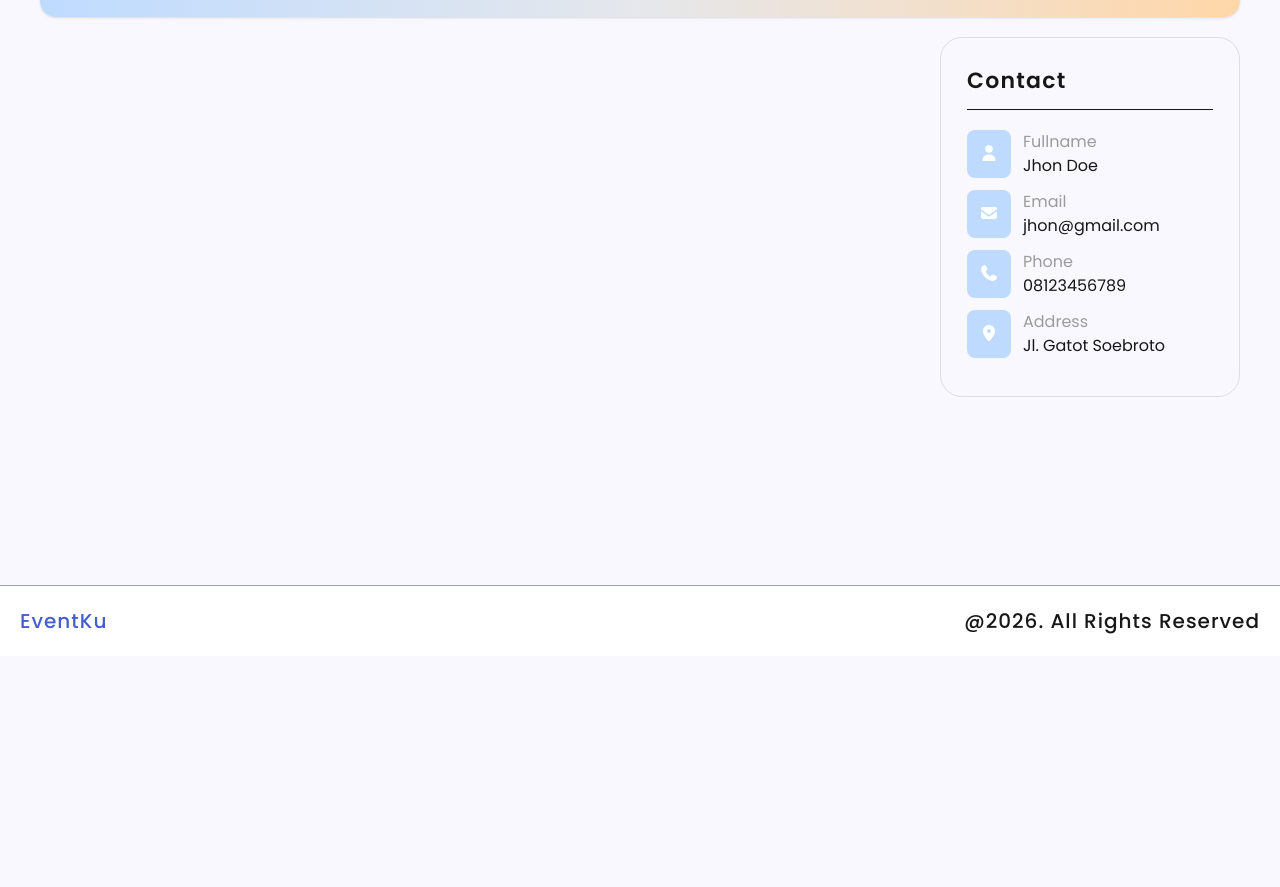
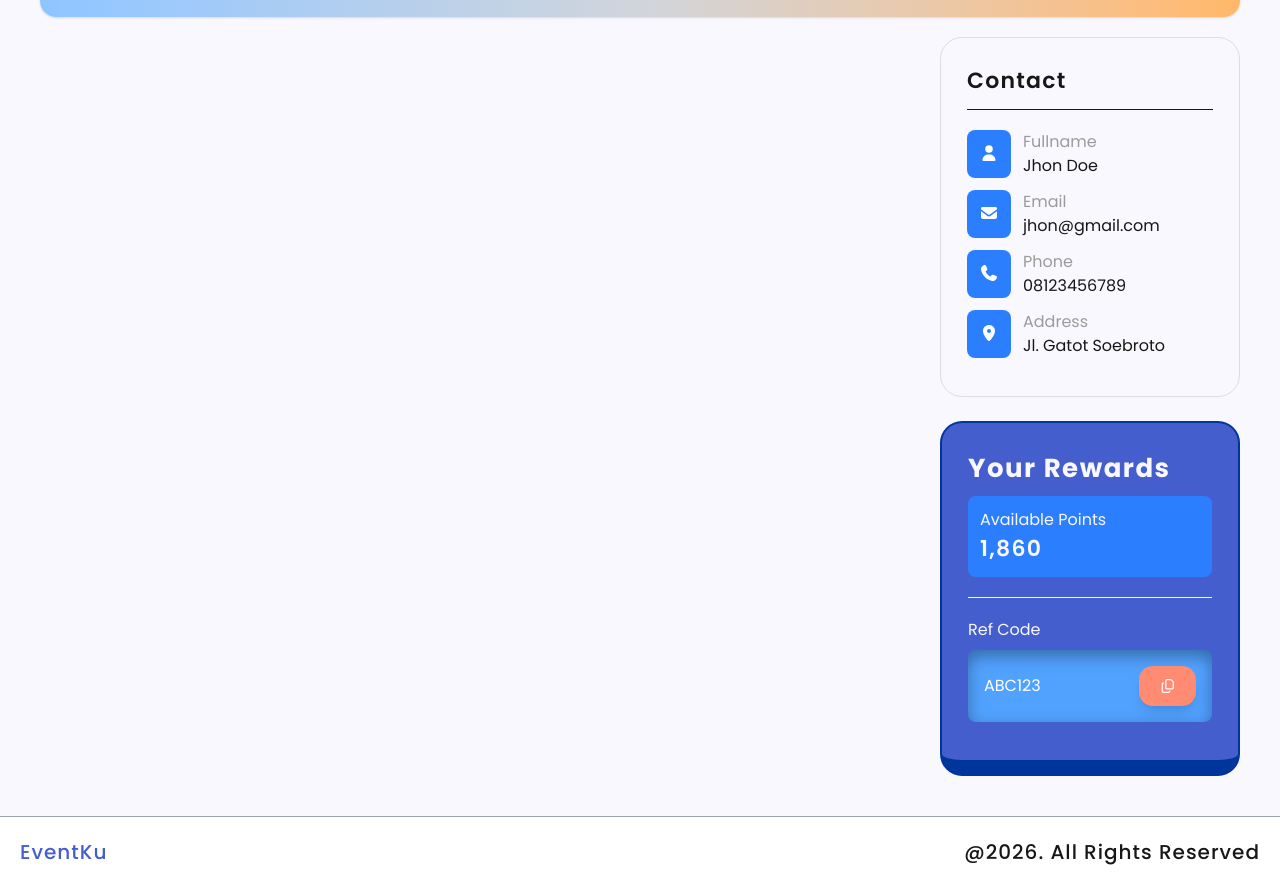
Before and after one commit to FlazeFy/MinPro-Event_Management_Platform-FE, a Next.js app: page /profile in a window 1280 px wide. Shown: the part 296-1183 px from the top of the page. Before the commit the page ends 952 px from the top, so only its background shows below. Built offline with nearby package versions, Linux system fonts and the light colour scheme.

Commit message:
feat(profile) : add user's point and ref code box UI

```diff
--- a/src/app/profile/page.tsx
+++ b/src/app/profile/page.tsx
@@ -1,3 +1,4 @@
+import OrganismsPointRefCodeBox from "@/components/organisms/point_ref_code_box.organism";
 import OrganismsUserProfileContactBox from "@/components/organisms/user_profile_contact_box.organism";
 import OrganismsUserProfileHeaderBox from "@/components/organisms/user_profile_header_box.organism";
 
@@ -11,6 +12,8 @@ export default function ProfilePage() {
                 </div>
                 <div className="w-full md:w-4/12 lg:w-3/12">
                     <OrganismsUserProfileContactBox/>
+                    <br/>
+                    <OrganismsPointRefCodeBox/>
                 </div>
             </div>
         </div>
--- /dev/null
+++ b/src/components/molecules/copy_box.molecule.tsx
@@ -0,0 +1,35 @@
+'use client'
+
+import React from 'react'
+import AtomText from '../atoms/text.atom'
+import Swal from 'sweetalert2'
+import { FontAwesomeIcon } from '@fortawesome/react-fontawesome'
+import { faCopy } from '@fortawesome/free-regular-svg-icons'
+import { Button } from '../ui/button'
+
+interface MoleculeCopyBoxProps {
+    value: string
+    context: string
+}
+
+const MoleculeCopyBox: React.FC<MoleculeCopyBoxProps> = ({ value, context }) => {
+    const handleCopy = async () => {
+        await navigator.clipboard.writeText(value)
+
+        Swal.fire({
+            icon: 'success',
+            title: `Copied ${context}`,
+            showConfirmButton: false,
+            timer: 1500,
+        })
+    }
+
+    return (
+        <div className="bg-blue-400 mb-3 p-4 rounded-lg flex items-center justify-between shadow-[inset_0_6px_16px_rgba(0,0,0,0.35)]">
+            <AtomText type="content" text={value} extraClass="text-white"/>
+            <Button onClick={handleCopy} className='shadow-lg'><FontAwesomeIcon icon={faCopy}/></Button>
+        </div>
+    )
+}
+
+export default MoleculeCopyBox
--- a/src/components/molecules/identity_box.molecule.tsx
+++ b/src/components/molecules/identity_box.molecule.tsx
@@ -1,8 +1,6 @@
-'use client'
 import React from 'react'
 import AtomText from '../atoms/text.atom'
 import { FontAwesomeIcon } from '@fortawesome/react-fontawesome'
-import { faUser } from '@fortawesome/free-solid-svg-icons'
 
 interface MoleculeIdentityBoxProps {
     label: string
@@ -13,7 +11,7 @@ interface MoleculeIdentityBoxProps {
 const MoleculeIdentityBox: React.FC<MoleculeIdentityBoxProps> = ({ label, value, icon }) => {
     return (
         <div className='flex gap-3 mb-3'>
-            <div className='bg-blue-200 rounded-lg text-white p-3'>
+            <div className='bg-blue-500 rounded-lg text-white p-3'>
                 <FontAwesomeIcon icon={icon}/>
             </div>
             <div>
--- /dev/null
+++ b/src/components/molecules/nominal_box.molecule.tsx
@@ -0,0 +1,18 @@
+import React from 'react'
+import AtomText from '../atoms/text.atom'
+
+interface MoleculeNominalBoxProps {
+    label: string
+    value: number
+}
+
+const MoleculeNominalBox: React.FC<MoleculeNominalBoxProps> = ({ label, value }) => {
+    return (
+        <div className='bg-blue-500 gap-3 mb-5 p-3 rounded-lg'>
+            <AtomText type='content' text={label}/>
+            <AtomText type='sub-title-small' text={value.toLocaleString()}/>
+        </div>
+    )
+}
+
+export default MoleculeNominalBox
--- a/src/components/molecules/our_offer_box.molecule.tsx
+++ b/src/components/molecules/our_offer_box.molecule.tsx
@@ -2,7 +2,6 @@ import * as React from 'react'
 import AtomText from '../atoms/text.atom'
 import { FontAwesomeIcon } from '@fortawesome/react-fontawesome'
 import { Button } from '../ui/button'
-import { faClock } from '@fortawesome/free-solid-svg-icons'
 
 interface IMoleculeOfferBoxProps {
     icon: any
--- /dev/null
+++ b/src/components/organisms/point_ref_code_box.organism.tsx
@@ -0,0 +1,22 @@
+"use client"
+import * as React from 'react'
+import AtomText from '../atoms/text.atom'
+import AtomDivider from '../atoms/divider.atom'
+import MoleculeNominalBox from '../molecules/nominal_box.molecule'
+import MoleculeCopyBox from '../molecules/copy_box.molecule'
+
+interface IOrganismsPointRefCodeBoxProps {}
+
+const OrganismsPointRefCodeBox: React.FunctionComponent<IOrganismsPointRefCodeBoxProps> = () => {
+    return (
+        <div className='container'>
+            <AtomText type='sub-title' text='Your Rewards' extraClass='mb-2'/>
+            <MoleculeNominalBox label='Available Points' value={1860}/>
+            <AtomDivider/>
+            <AtomText type='content' text='Ref Code' extraClass='mb-2'/>
+            <MoleculeCopyBox value='ABC123' context='Ref Code'/>
+        </div>
+    )
+}
+
+export default OrganismsPointRefCodeBox;
--- a/src/components/organisms/user_profile_header_box.organism.tsx
+++ b/src/components/organisms/user_profile_header_box.organism.tsx
@@ -10,7 +10,7 @@ interface IOrganismsUserProfileHeaderBoxProps {}
 
 const OrganismsUserProfileHeaderBox: React.FunctionComponent<IOrganismsUserProfileHeaderBoxProps> = () => {
     return (
-        <div className="w-full relative rounded-2xl bg-gradient-to-r from-blue-200 via-gray-200 to-orange-200 p-8 shadow-sm">
+        <div className="w-full relative rounded-2xl bg-gradient-to-r from-blue-300 via-gray-300 to-orange-300 p-8 shadow-sm">
             <div className="flex items-center justify-between">
                 <div className="flex items-center gap-6">
                     <div className="relative">
```
